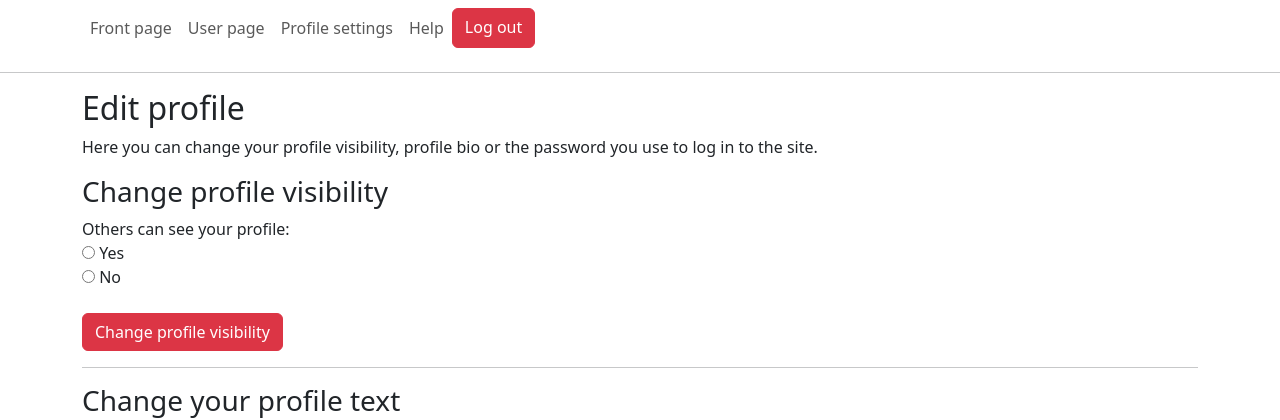
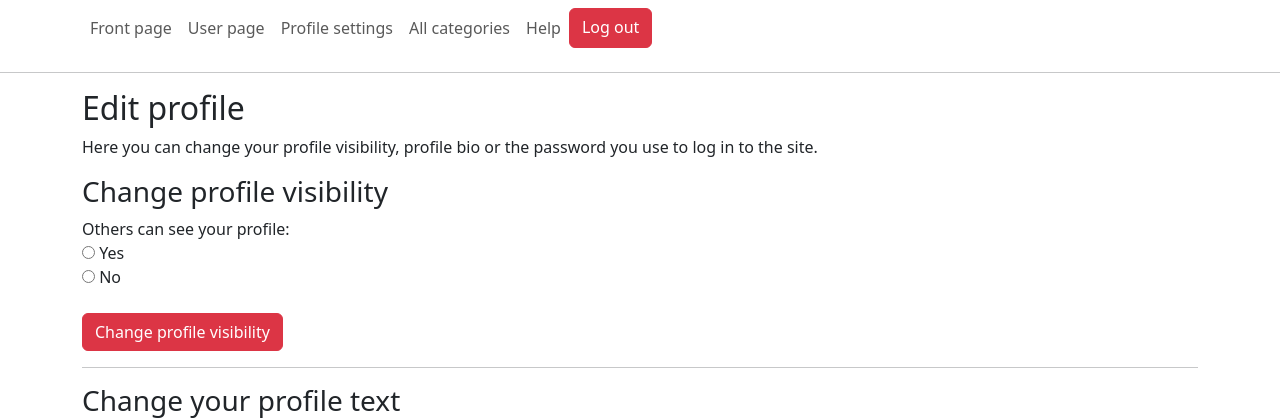
Before and after one commit to valpyots/tsoha-project, a Flask app: page /edit in a window 1280 px wide. Shown: the top 420 px of the page. Run offline with Flask 3, Linux system fonts and the light colour scheme; a user stored in the database is signed in.

Commit message:
Added page to view all categories

```diff
--- a/messages.py
+++ b/messages.py
@@ -113,6 +113,11 @@ def create_category(catname):
     res = db.session.execute(sql, {"catname": catname}).fetchone()
     return res[0]
 
+def get_categories():
+    sql = text("SELECT C.id, C.name FROM categories C ORDER BY C.id")
+    res = db.session.execute(sql)
+    return res.fetchall()
+
 #Function to return category id by category name
 def get_category_id(catname):
     sql = text("SELECT C.id FROM categories C WHERE C.name = :catname")
--- a/routes.py
+++ b/routes.py
@@ -174,6 +174,11 @@ def category(categoryid):
     else:
         return render_template("/loginprompt.html", function="view categories", title = categoryname)
 
+@app.route("/categories", methods=["GET"])
+def categories():
+    catlist = messages.get_categories()
+    return render_template("categories.html", catlist = catlist)
+
 @app.route("/edit", methods=["GET", "POST"])
 def edit():
     if session.get("user_id", 0):
--- a/templates/layout.html
+++ b/templates/layout.html
@@ -17,6 +17,7 @@
             <a href="/" class="nav-link">Front page</a>
             <a href="/userpage/{{session.user_id}}" class="nav-link">User page</a>
             <a href="/edit" class="nav-link">Profile settings</a>
+            <a href="/categories" class="nav-link">All categories</a>
             <a href="/help" class="nav-link">Help</a>
             <a href="/logout" class="btn btn-danger">Log out</a>
             </div>
```
Also changed, not shown: templates/categories.html (added, +11 -0 lines).
